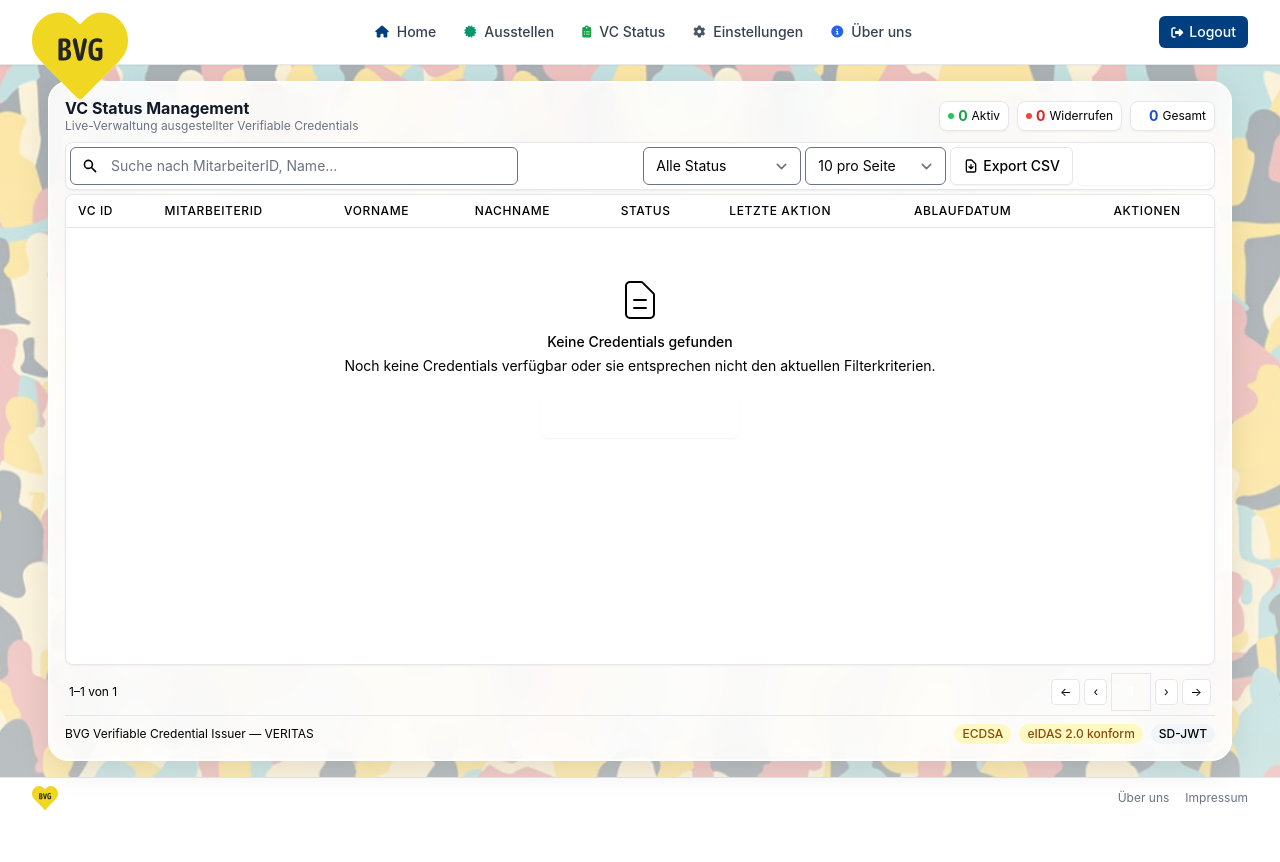
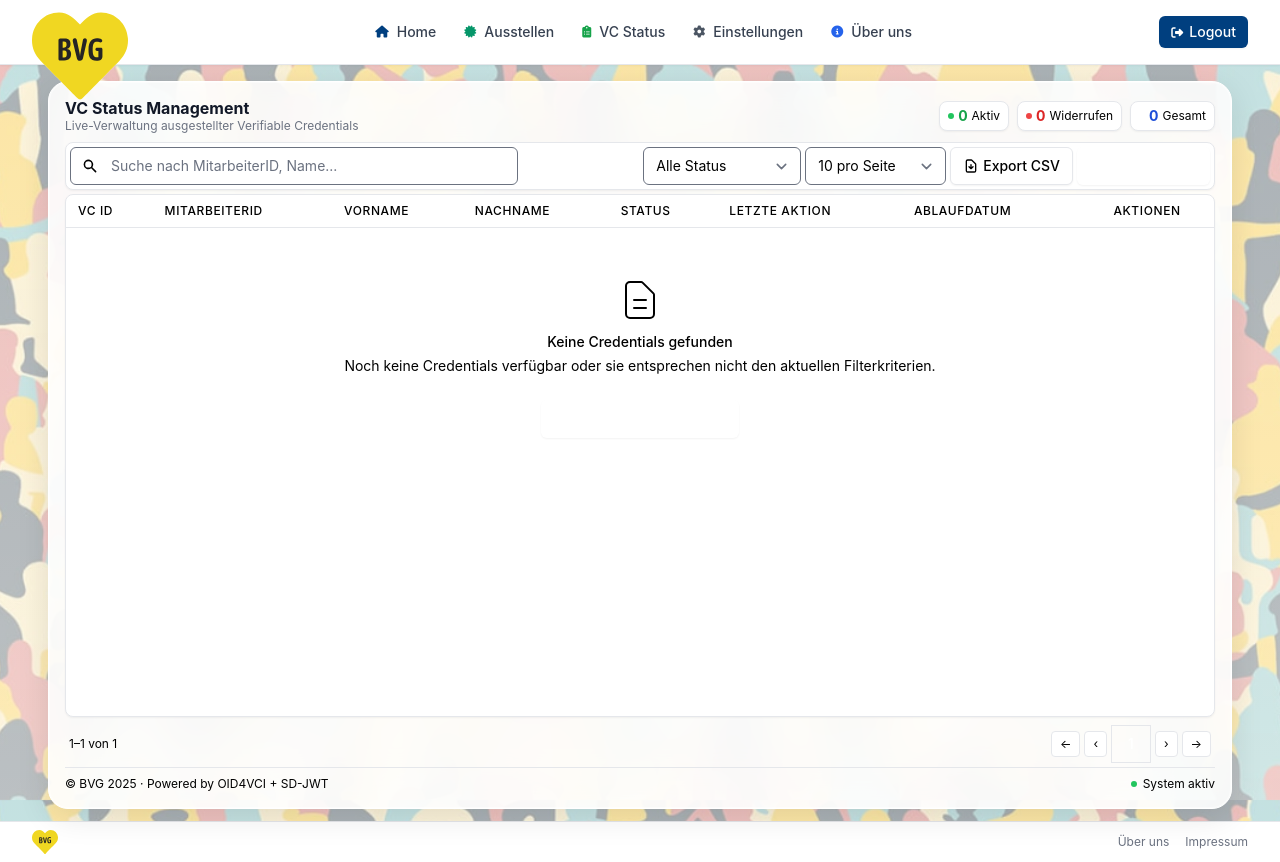
Before and after one commit to VIABLE-hub/VIABLE-issuer, a Flask app: page /vcstatus/ in a window 1280 px wide. Before the commit the page ends 810 px from the top, so only its background shows below. Run offline with Flask 3, Linux system fonts and the light colour scheme; the visitor is signed in with stand-in values (Sample User, id 1); data that the repository does not hold is empty; parts of the project's set-up code (start-up, migrations or seed data) failed here and were passed over; some libraries are stand-ins or nearby versions.

Commit message:
vcstatus: Footer bereinigt (ECDSA/eIDAS/VERITAS entfernt), One-Pager fix (overflow-hidden + calc(100vh-4.5rem))

```diff
--- a/backend/src/templates/vcstatus.html
+++ b/backend/src/templates/vcstatus.html
@@ -19,12 +19,14 @@
     box-shadow: 0 8px 32px rgba(0, 0, 0, 0.10), inset 0 0 0 1px rgba(255, 255, 255, 0.5) !important;
     border-radius: 20px !important;
   }
+  /* Prevent page-level scrolling — everything scrolls inside the glass */
+  body { overflow-y: hidden !important; }
 </style>
 
 <div class="bg-transparent">
-  <div class="max-w-7xl mx-auto px-4 py-1 pb-6">
+  <div class="max-w-7xl mx-auto px-4 pt-1 pb-0">
     <!-- Einheitlicher Glass-Container -->
-    <div class="airy-glass p-4 mt-0 flex flex-col overflow-hidden" style="height: calc(100vh - 120px);">
+    <div class="airy-glass p-4 mt-0 flex flex-col overflow-hidden" style="height: calc(100vh - 4.5rem);">
 
     <!-- Compact Header Row: Title + Stats inline -->
     <div class="flex items-center justify-between mb-2">
@@ -310,12 +312,11 @@
     </div>
 
     <!-- Footer -->
-    <div class="mt-auto pt-2 border-t border-slate-200 flex items-center justify-between">
-      <span class="text-xs text-slate-500">BVG Verifiable Credential Issuer &mdash; VERITAS</span>
-      <div class="flex items-center gap-2">
-        <span class="px-2 py-0.5 rounded-full text-xs bg-yellow-100 text-yellow-800 font-medium">ECDSA</span>
-        <span class="px-2 py-0.5 rounded-full text-xs bg-yellow-100 text-yellow-800 font-medium">eIDAS 2.0 konform</span>
-        <span class="px-2 py-0.5 rounded-full text-xs bg-slate-100 text-slate-600 font-medium">SD-JWT</span>
+    <div class="pt-2 border-t border-slate-200 flex items-center justify-between">
+      <span class="text-xs text-slate-500">© BVG 2025 &middot; Powered by OID4VCI + SD-JWT</span>
+      <div class="flex items-center gap-1.5">
+        <div class="w-1.5 h-1.5 rounded-full bg-green-500"></div>
+        <span class="text-xs text-slate-500">System aktiv</span>
       </div>
     </div>
     </div>
```
